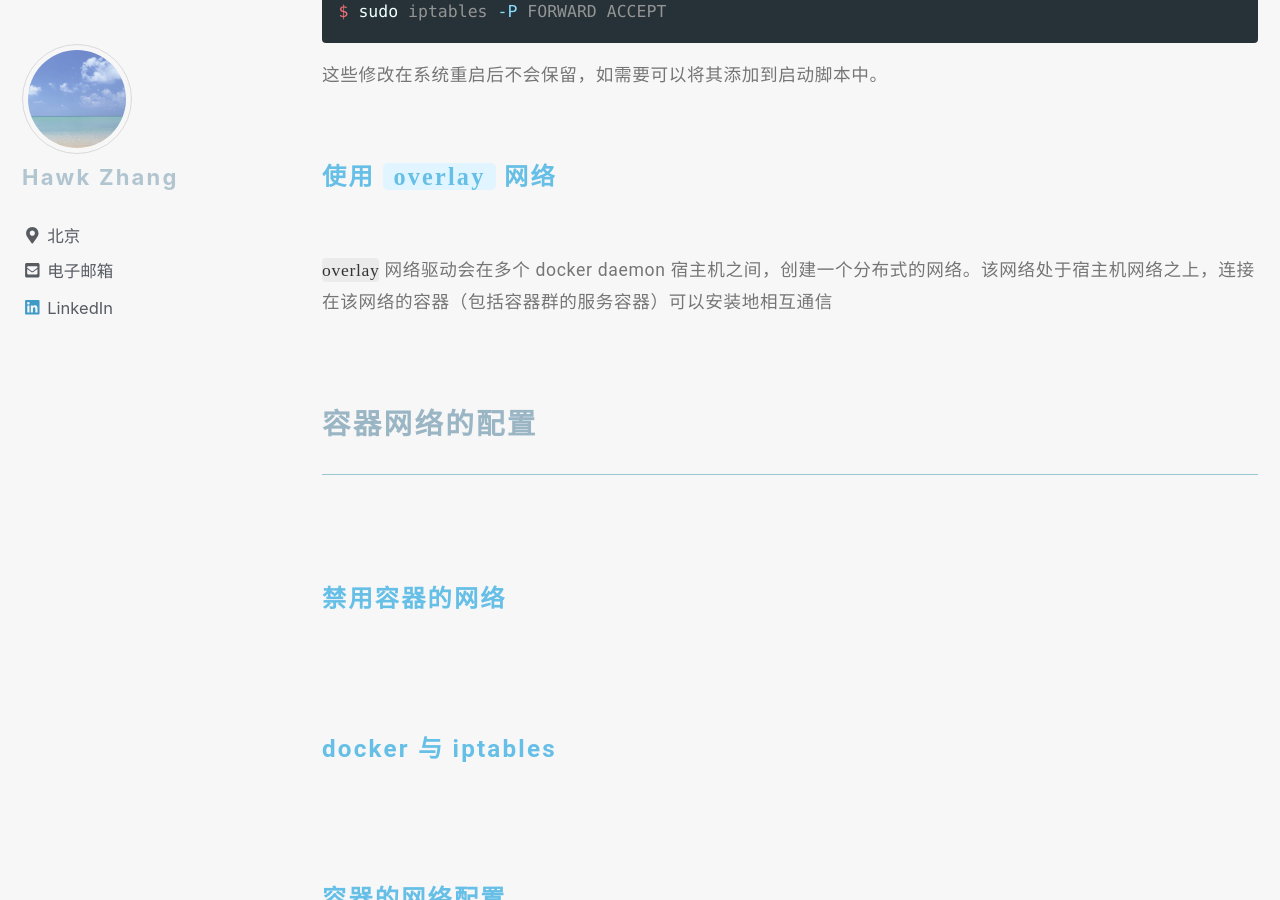
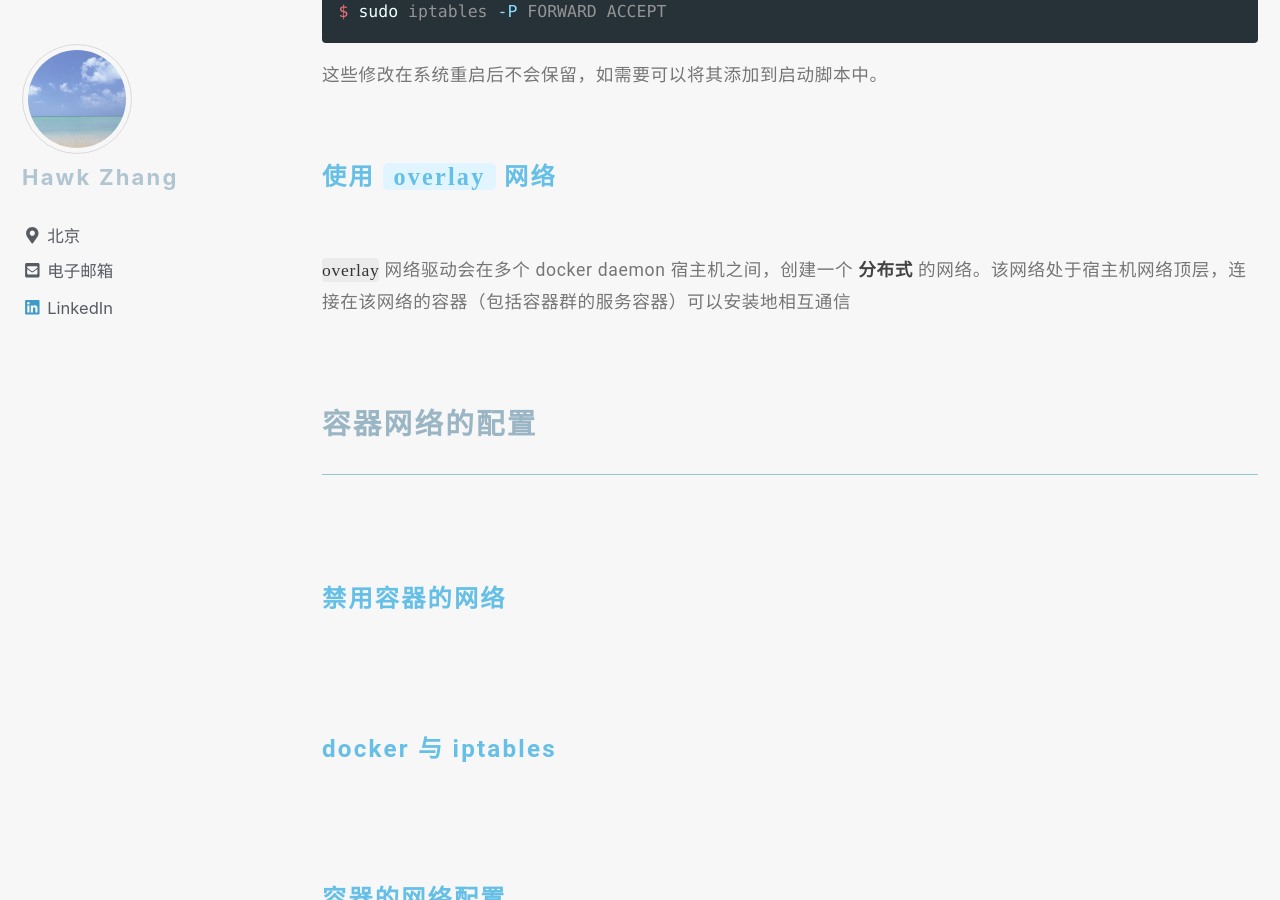
Before and after one commit to narru888/linotes_note, a Jekyll site: the page built from _posts/docker/2018-02-01-docker.basic.md, in a window 1280 px wide and 900 px high, scrolled down 29327 px. Built offline with Jekyll 4.4.1, drawn with Linux system fonts in a browser that asks for light colours; nearby versions of some CDN libraries; a script that is not in the unit is left out.

Commit message:
update on 2018-10-03 16:00:01 CST

```diff
--- a/_posts/docker/2018-02-01-docker.basic.md
+++ b/_posts/docker/2018-02-01-docker.basic.md
@@ -967,7 +967,7 @@ $ sudo iptables -P FORWARD ACCEPT
 
 #### 使用 `overlay` 网络
 
-`overlay` 网络驱动会在多个 docker daemon 宿主机之间，创建一个分布式的网络。该网络处于宿主机网络之上，连接在该网络的容器（包括容器群的服务容器）可以安装地相互通信
+`overlay` 网络驱动会在多个 docker daemon 宿主机之间，创建一个 **分布式** 的网络。该网络处于宿主机网络顶层，连接在该网络的容器（包括容器群的服务容器）可以安装地相互通信
 
 
 
```
